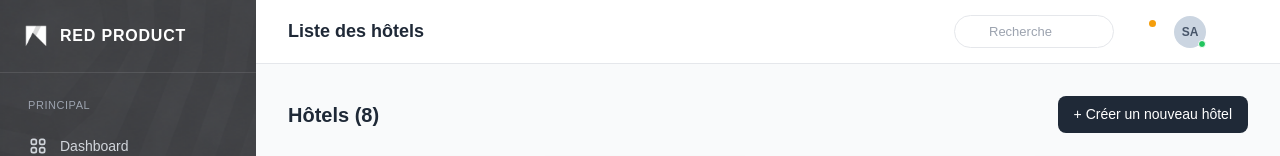
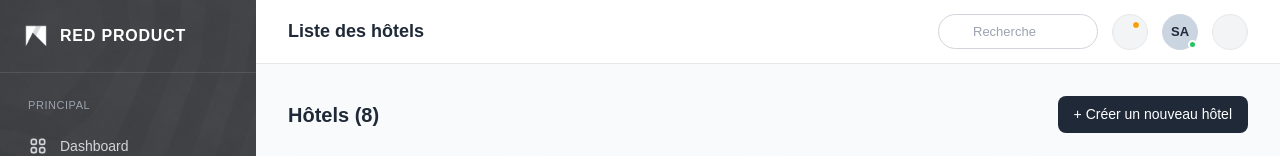
Before and after one commit to kakac5240-dot/red-product-frontend, a React (Vite) app: page /hotels in a window 1280 px wide. Shown: the top 156 px of the page. Built offline with nearby package versions, Linux system fonts and the light colour scheme; no server answers; grey boxes are pictures that could not be loaded.

Commit message:
Ajout de fonds circulaires distincts pour les icones notification et deconnexion

```diff
--- a/src/pages/HotelList.jsx
+++ b/src/pages/HotelList.jsx
@@ -143,8 +143,8 @@ export default function HotelList() {
             Liste des hôtels
           </h1>
 
-          {/* GROUPE DE DROITE POUSSÉ PAR marginLeft: auto */}
-          <div style={{ display: 'flex', alignItems: 'center', gap: '18px', marginLeft: 'auto' }}>
+          {/* GROUPE À DROITE ENCADRÉ AVEC BONS ESPACEMENTS ET RELIEF */}
+          <div style={{ display: 'flex', alignItems: 'center', gap: '14px', marginLeft: 'auto' }}>
 
             {/* BARRE DE RECHERCHE */}
             <div style={{ position: 'relative', display: 'flex', alignItems: 'center' }}>
@@ -162,9 +162,9 @@ export default function HotelList() {
                 value={searchTerm}
                 onChange={(e) => setSearchTerm(e.target.value)}
                 style={{
-                  padding: '6px 12px 6px 34px',
+                  padding: '7px 12px 7px 34px',
                   borderRadius: '20px',
-                  border: '1px solid #e5e7eb',
+                  border: '1px solid #d1d5db',
                   fontSize: '13px',
                   outline: 'none',
                   width: '160px',
@@ -174,37 +174,85 @@ export default function HotelList() {
               />
             </div>
 
-            {/* CLOCHE DE NOTIFICATION (NOIR) */}
-            <div style={{ position: 'relative', cursor: 'pointer', display: 'flex', alignItems: 'center', padding: '2px' }}>
-              <svg style={{ width: '20px', height: '20px', color: '#000000' }} fill="none" stroke="currentColor" viewBox="0 0 24 24">
+            {/* BOUTON NOTIFICATION AVEC FOND CLAIR */}
+            <div
+              title="Notifications"
+              style={{
+                position: 'relative',
+                cursor: 'pointer',
+                width: '36px',
+                height: '36px',
+                borderRadius: '50%',
+                backgroundColor: '#f3f4f6',
+                border: '1px solid #e5e7eb',
+                display: 'flex',
+                alignItems: 'center',
+                justifyContent: 'center'
+              }}
+            >
+              <svg style={{ width: '18px', height: '18px', color: '#1f2937' }} fill="none" stroke="currentColor" viewBox="0 0 24 24">
                 <path strokeLinecap="round" strokeLinejoin="round" strokeWidth="2" d="15 17h5l-1.405-1.405A2.032 2.032 0 0118 14.158V11a6.002 6.002 0 00-4-5.659V5a2 2 0 10-4 0v.341C7.67 6.165 6 8.388 6 11v3.159c0 .538-.214 1.055-.595 1.436L4 17h5m6 0v1a3 3 0 11-6 0v-1m6 0H9" />
               </svg>
-              <span style={{ position: 'absolute', top: '0px', right: '0px', width: '7px', height: '7px', backgroundColor: '#f59e0b', borderRadius: '50%' }}></span>
+              <span style={{
+                position: 'absolute',
+                top: '6px',
+                right: '7px',
+                width: '8px',
+                height: '8px',
+                backgroundColor: '#f59e0b',
+                borderRadius: '50%',
+                border: '1.5px solid #ffffff'
+              }}></span>
             </div>
 
-            {/* AVATAR DE PROFIL AVEC STATUT EN LIGNE */}
+            {/* AVATAR PROFIL */}
             <div style={{ position: 'relative' }}>
-              <div style={{ width: '32px', height: '32px', borderRadius: '50%', backgroundColor: '#cbd5e1', color: '#475569', display: 'flex', alignItems: 'center', justifyContent: 'center', fontWeight: '600', fontSize: '12px' }}>
+              <div style={{
+                width: '36px',
+                height: '36px',
+                borderRadius: '50%',
+                backgroundColor: '#cbd5e1',
+                color: '#1e293b',
+                display: 'flex',
+                alignItems: 'center',
+                justifyContent: 'center',
+                fontWeight: '700',
+                fontSize: '13px',
+                border: '1px solid #cbd5e1'
+              }}>
                 SA
               </div>
-              <span style={{ position: 'absolute', bottom: '0px', right: '0px', width: '8px', height: '8px', backgroundColor: '#22c55e', borderRadius: '50%', border: '1.5px solid #ffffff' }}></span>
+              <span style={{
+                position: 'absolute',
+                bottom: '1px',
+                right: '1px',
+                width: '9px',
+                height: '9px',
+                backgroundColor: '#22c55e',
+                borderRadius: '50%',
+                border: '2px solid #ffffff'
+              }}></span>
             </div>
 
-            {/* BOUTON DÉCONNEXION (NOIR) */}
+            {/* BOUTON DÉCONNEXION DUMP ENCADRÉ */}
             <button
               onClick={handleLogout}
               title="Se déconnecter"
               style={{
-                background: 'none',
-                border: 'none',
+                width: '36px',
+                height: '36px',
+                borderRadius: '50%',
+                backgroundColor: '#f3f4f6',
+                border: '1px solid #e5e7eb',
                 cursor: 'pointer',
-                color: '#000000',
+                color: '#dc2626',
                 display: 'flex',
                 alignItems: 'center',
-                padding: '2px'
+                justifyContent: 'center',
+                padding: 0
               }}
             >
-              <svg style={{ width: '20px', height: '20px' }} fill="none" stroke="currentColor" viewBox="0 0 24 24">
+              <svg style={{ width: '18px', height: '18px' }} fill="none" stroke="currentColor" viewBox="0 0 24 24">
                 <path strokeLinecap="round" strokeLinejoin="round" strokeWidth="2" d="17 16l4-4m0 0l-4-4m4 4H7m6 4v1a3 3 0 01-3 3H6a3 3 0 01-3-3V7a3 3 0 013-3h4a3 3 0 013 3v1" />
               </svg>
             </button>
```
